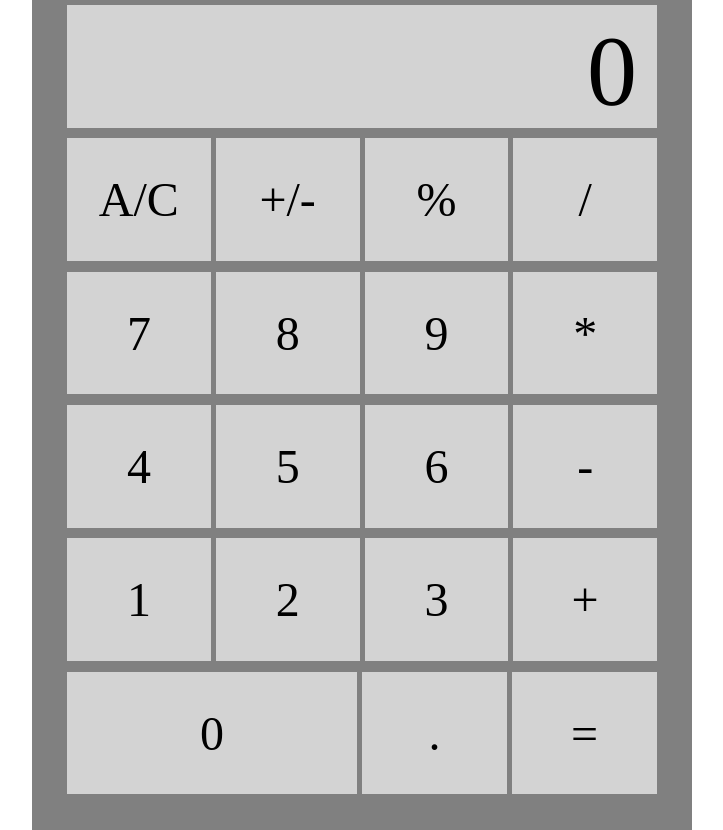
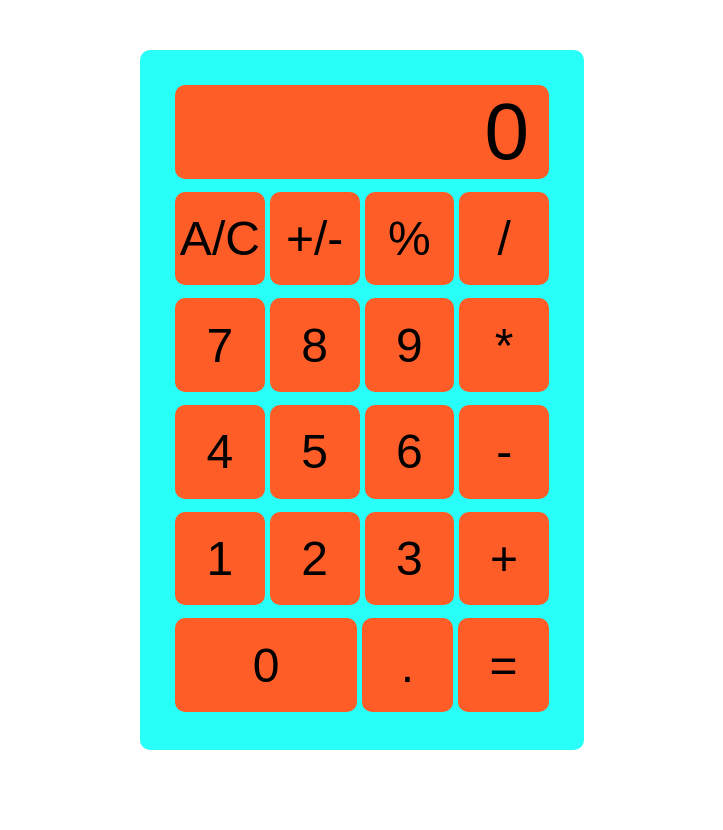
Before and after one commit to LukeMcK/calculator, a plain HTML site: page index.html in a window 1280 px wide. Shown: the whole page, without its empty margins (278-1001 px from the left). After the commit the page ends 800 px from the top, so only its background shows below. Drawn offline with Linux system fonts and the light colour scheme.

Commit message:
reworked styles and fixed bug with adding points to numbers

```diff
--- a/script.js
+++ b/script.js
@@ -91,14 +91,18 @@ function isNum(num) {
     equation.push(num);
     display.textContent = equation[0];
   } else if (equation.length === 1) {
-    equation[0] = equation[0].concat(num);
+    if (num !== "." || !equation[0].includes(num)) {
+      equation[0] = equation[0].concat(num);
+    }
     display.textContent = equation[0];
   }
   if (equation.length >= 2) {
     if (equation.length === 2) {
       equation.push(num);
     } else {
-      equation[2] = equation[2].concat(num);
+      if (num !== "." || !equation[2].includes(num)) {
+        equation[2] = equation[2].concat(num);
+      }
     }
     display.textContent = equation[2];
   }
--- a/styles.css
+++ b/styles.css
@@ -7,21 +7,24 @@ body {
   padding: 0;
   justify-content: center;
   align-items: center;
+  font-family: Arial, Helvetica, sans-serif;
 }
 
 .calculator {
   display: flex;
   flex-wrap: wrap;
-  background-color: gray;
-  border: 30px solid gray;
+  background-color: #27fff8;
+  border: 30px solid #27fff8;
   flex: 0 1 auto;
-  width: 600px;
-  height: 800px;
+  width: 30%;
+  min-width: 250px;
+  height: 80%;
+  border-radius: 10px;
 }
 
 .row {
   width: 100%;
-  height: 16.6%;
+  height: 16.2%;
   padding: 5px;
   box-sizing: border-box;
   display: flex;
@@ -33,19 +36,21 @@ body {
   flex: 1;
   display: flex;
   justify-content: flex-end;
-  align-items: flex-end;
-  background-color: lightgray;
+  align-items: center;
+  background-color: #ff5d27;
   padding-right: 20px;
-  font-size: 100px;
+  font-size: 5rem;
+  border-radius: 10px;
 }
 
 .btn {
   flex: 1;
-  background-color: lightgray;
+  background-color: #ff5d27;
   display: flex;
   justify-content: center;
   align-items: center;
-  font-size: 300%;
+  font-size: 3rem;
+  border-radius: 10px;
 }
 
 #zero {
```
